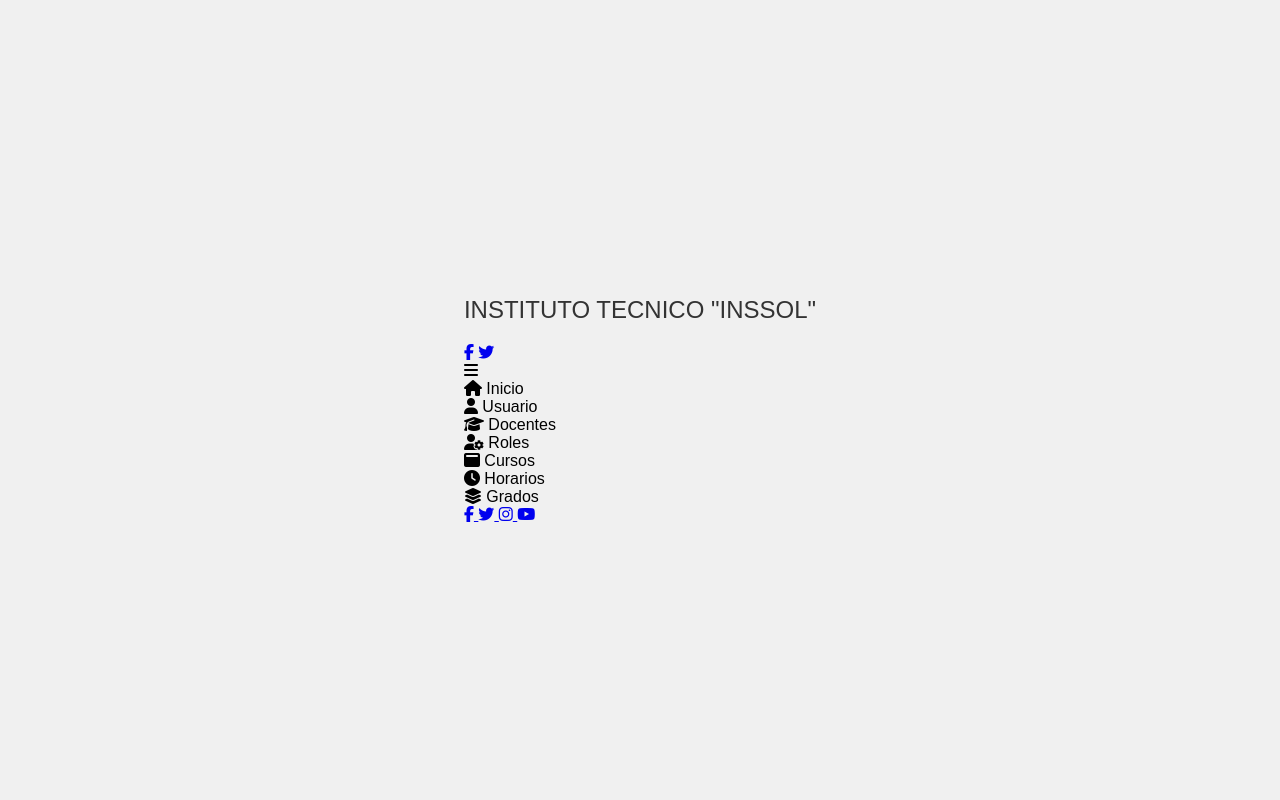
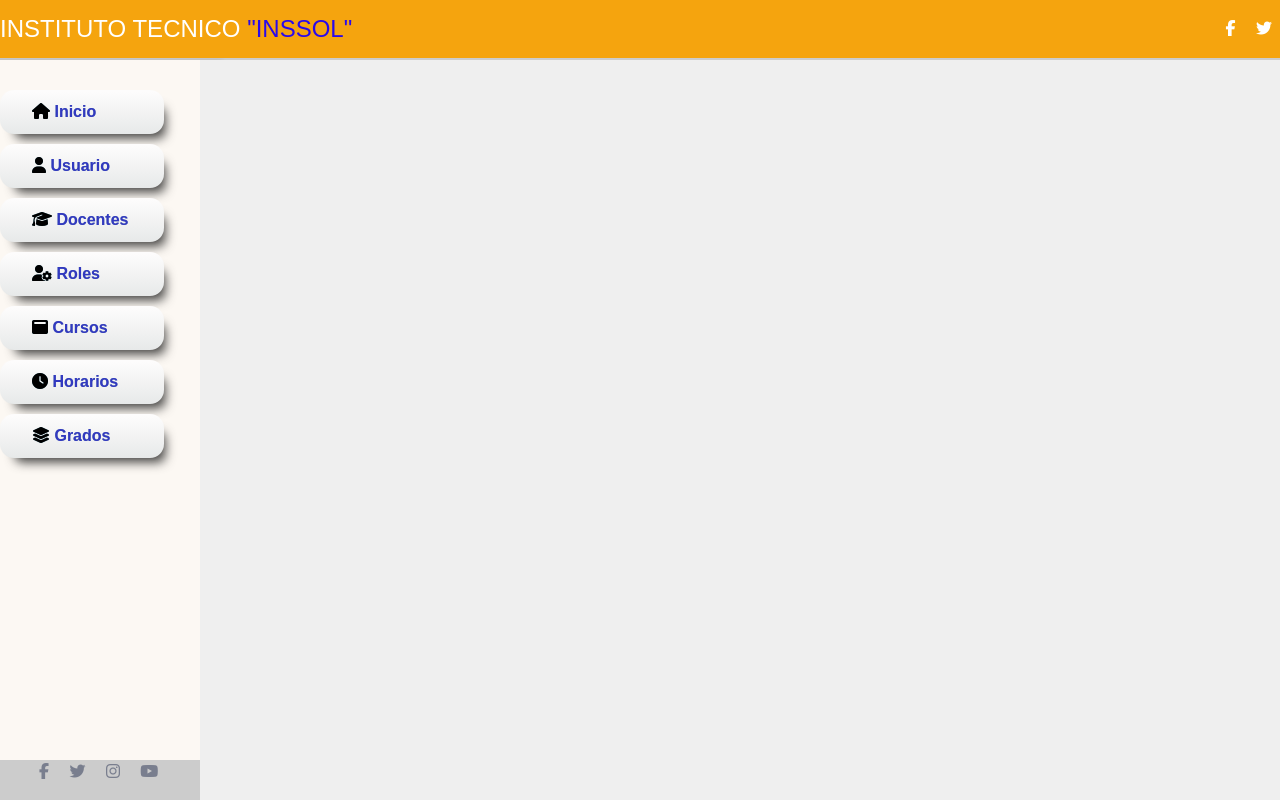
Before and after one commit to Iloveer/login2, a plain HTML site: page AreaAdmin.html in a window 1280 px wide. Drawn offline with Linux system fonts and the light colour scheme; files that its build step writes are made by us from their sources.

Commit message:
AreaAdmin

```diff
--- a/AreaAdmin.html
+++ b/AreaAdmin.html
@@ -5,7 +5,7 @@
   <meta charset="UTF-8">
   <meta name="viewport" content="width=device-width, initial-scale=1.0">
   <title>Document</title>
-  <link rel="stylesheet" href="style.css">
+  <link rel="stylesheet" href="./css/AreaAdmin.css">
 </head>
 
 <body>
--- a/css/AreaAdmin.css
+++ b/css/AreaAdmin.css
@@ -1,8 +1,8 @@
-*{
+* {
     font-family: "Poppins", sans-serif;
     font-weight: 400;
     font-style: normal;
-  }
+}
 
 html {
     overflow: hidden;
```
